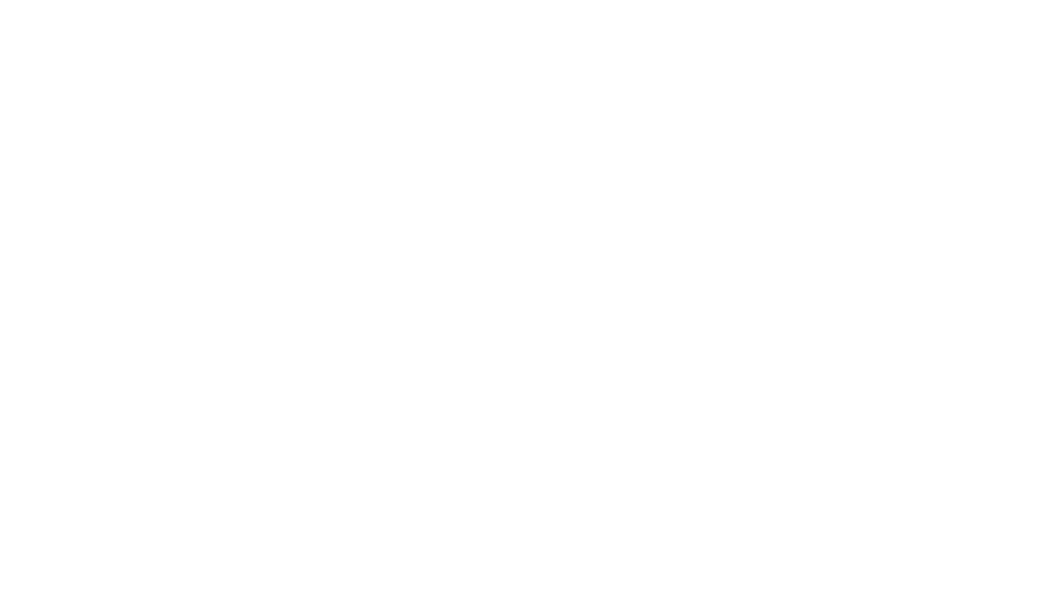
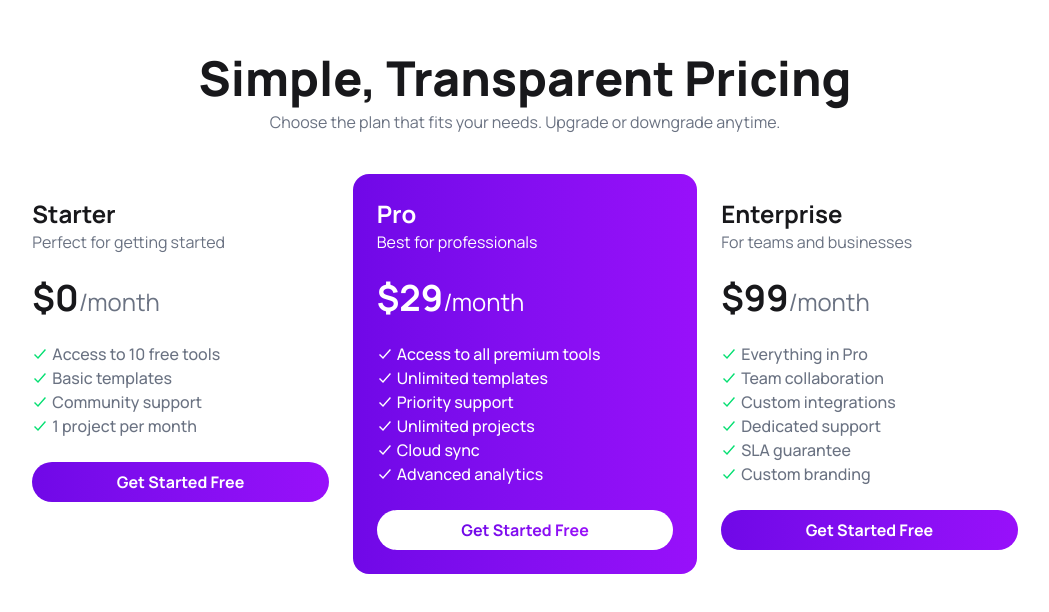
Before and after one commit to Rashedul2001/PH_B13_A06, a React (Vite) app: page / in a window 1280 px wide. Shown: the part 3540-4152 px from the top of the page, without its empty margins (115-1164 px from the left). Before the commit the page ends 3466 px from the top, so only its background shows below. Built offline with nearby package versions, Linux system fonts and the light colour scheme.

Commit message:
Create Pricing Section

```diff
--- a/src/App.jsx
+++ b/src/App.jsx
@@ -6,6 +6,7 @@
 import ProductContainer from './components/ProductContainer';
 import { useState } from 'react';
 import Steps from './components/Steps';
+import PricingSection from './components/PricingSection';
 
 function App() {
   const [cartItems, setCartItems] = useState([]);
@@ -18,6 +19,7 @@
       <Stats />
       <ProductContainer cartItems={cartItems} setCartItems={setCartItems} />
       <Steps/>
+      <PricingSection/>
 
 
     </>
--- /dev/null
+++ b/src/components/PricingSection.jsx
@@ -0,0 +1,65 @@
+import React from 'react';
+import { IoCheckmarkSharp } from 'react-icons/io5';
+
+const PricingSection = () => {
+    return (
+        <div className='px-5 py-14 md:py-32 container mx-auto'>
+            <h1 className='text-center text-2xl md:text-5xl font-extrabold mb-2'>Simple, Transparent Pricing</h1>
+            <p className='text-center text-gray-500 mb-10'>Choose the plan that fits your needs. Upgrade or downgrade anytime.</p>
+
+
+            <div className='grid grid-cols-1 md:grid-cols-2 lg:grid-cols-3 w-10/12 mx-auto '>
+                <div className='space-y-6 flex-1 p-6'>
+                    <div>
+                        <h4 className='text-2xl font-bold'>Starter</h4>
+                        <p className='text-gray-500'>Perfect for getting started</p>
+                    </div>
+                    <p><span className='text-4xl font-bold'>$0</span><span className='text-2xl text-gray-500'>/month</span></p>
+                    <div>
+                        <li className="flex gap-1 items-center"><IoCheckmarkSharp className="text-green-400" /> <span className="text-gray-500 font-medium">Access to 10 free tools</span></li>
+                        <li className="flex gap-1 items-center"><IoCheckmarkSharp className="text-green-400" /> <span className="text-gray-500 font-medium">Basic templates</span></li>
+                        <li className="flex gap-1 items-center"><IoCheckmarkSharp className="text-green-400" /> <span className="text-gray-500 font-medium">Community support</span></li>
+                        <li className="flex gap-1 items-center"><IoCheckmarkSharp className="text-green-400" /> <span className="text-gray-500 font-medium">1 project per month</span></li>
+                    </div>
+                    <button className="text-white vp-gradient w-full py-2 rounded-full font-bold">Get Started Free</button>
+                </div>
+                <div className='space-y-6 flex-1 p-6 vp-gradient rounded-2xl'>
+                    <div>
+                        <h4 className='text-2xl font-bold text-white'>Pro</h4>
+                        <p className='text-white'>Best for professionals</p>
+                    </div>
+                    <p><span className='text-4xl font-bold text-white'>$29</span><span className='text-2xl text-white'>/month</span></p>
+                    <div>
+                        <li className="flex gap-1 items-center"><IoCheckmarkSharp className="text-white" /> <span className="text-white font-medium">Access to all premium tools</span></li>
+                        <li className="flex gap-1 items-center"><IoCheckmarkSharp className="text-white" /> <span className="text-white font-medium">Unlimited templates</span></li>
+                        <li className="flex gap-1 items-center"><IoCheckmarkSharp className="text-white" /> <span className="text-white font-medium">Priority support</span></li>
+                        <li className="flex gap-1 items-center"><IoCheckmarkSharp className="text-white" /> <span className="text-white font-medium">Unlimited projects</span></li>
+                        <li className="flex gap-1 items-center"><IoCheckmarkSharp className="text-white" /> <span className="text-white font-medium">Cloud sync</span></li>
+                        <li className="flex gap-1 items-center"><IoCheckmarkSharp className="text-white" /> <span className="text-white font-medium">Advanced analytics</span></li>
+                    </div>
+                    <button className=" bg-white w-full py-2 rounded-full font-bold"><span className='vp-gradient text-transparent bg-clip-text '>Get Started Free</span></button >
+                </div>
+                <div className='space-y-6 flex-1 p-6'>
+                    <div>
+                        <h4 className='text-2xl font-bold'>Enterprise</h4>
+                        <p className='text-gray-500'>For teams and businesses</p>
+                    </div>
+                    <p><span className='text-4xl font-bold'>$99</span><span className='text-2xl text-gray-500'>/month</span></p>
+                    <div>
+                        <li className="flex gap-1 items-center"><IoCheckmarkSharp className="text-green-400" /> <span className="text-gray-500 font-medium">Everything in Pro</span></li>
+                        <li className="flex gap-1 items-center"><IoCheckmarkSharp className="text-green-400" /> <span className="text-gray-500 font-medium">Team collaboration</span></li>
+                        <li className="flex gap-1 items-center"><IoCheckmarkSharp className="text-green-400" /> <span className="text-gray-500 font-medium">Custom integrations</span></li>
+                        <li className="flex gap-1 items-center"><IoCheckmarkSharp className="text-green-400" /> <span className="text-gray-500 font-medium">Dedicated support</span></li>
+                        <li className="flex gap-1 items-center"><IoCheckmarkSharp className="text-green-400" /> <span className="text-gray-500 font-medium">SLA guarantee</span></li>
+                        <li className="flex gap-1 items-center"><IoCheckmarkSharp className="text-green-400" /> <span className="text-gray-500 font-medium">Custom branding</span></li>
+                    </div>
+                    <button className="text-white vp-gradient w-full py-2 rounded-full font-bold">Get Started Free</button>
+                </div>
+
+            </div>
+
+        </div>
+    );
+};
+
+export default PricingSection;
```
